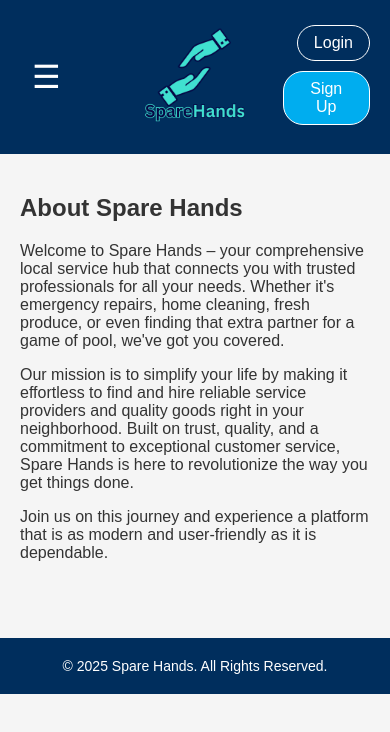
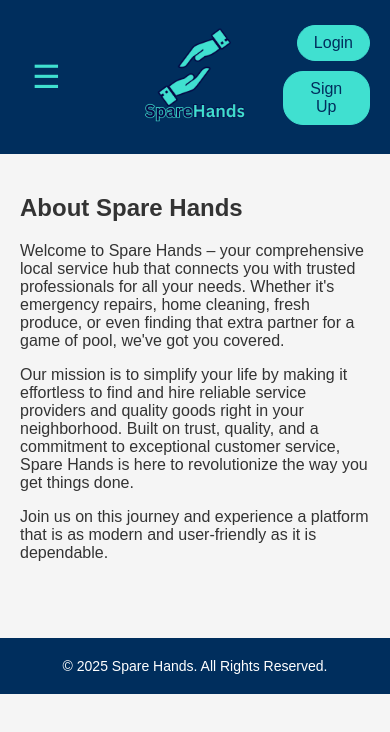
Before and after one commit to sladequinn/sparehands, a plain HTML site: page about.html in a window 390 px wide. Drawn offline with Linux system fonts and the light colour scheme.

Commit message:
Update about.html

```diff
--- a/about.html
+++ b/about.html
@@ -28,7 +28,7 @@
     .menu-toggle {
       background: none;
       border: none;
-      color: #fff;
+      color: #40e0d0; /* Changed to turquoise */
       font-size: 32px;
       cursor: pointer;
     }
@@ -53,8 +53,9 @@
     }
     .header-buttons a {
       text-decoration: none;
-      color: #fff;
-      border: 1px solid #fff;
+      color: #002E5D;
+      background: #40e0d0; /* Changed to turquoise */
+      border: 1px solid #40e0d0;
       padding: 8px 16px;
       border-radius: 20px;
       margin-bottom: 5px;
@@ -72,7 +73,7 @@
     .dropdown-menu a {
       padding: 10px 20px;
       border-top: 1px solid #004080;
-      color: #fff;
+      color: #40e0d0;
       text-decoration: none;
     }
     .dropdown-menu a:hover {
@@ -200,7 +201,7 @@
   </script>
 </head>
 <body>
-  <!-- EXACT HEADER (copy this block from index.html) -->
+  <!-- COMMON HEADER -->
   <header>
     <div class="header-container">
       <div class="header-left">
@@ -216,6 +217,7 @@
         </div>
       </div>
     </div>
+    <!-- Dropdown overlay menu -->
     <nav class="dropdown-menu">
       <a href="index.html">Home</a>
       <a href="services.html">Services</a>
```
